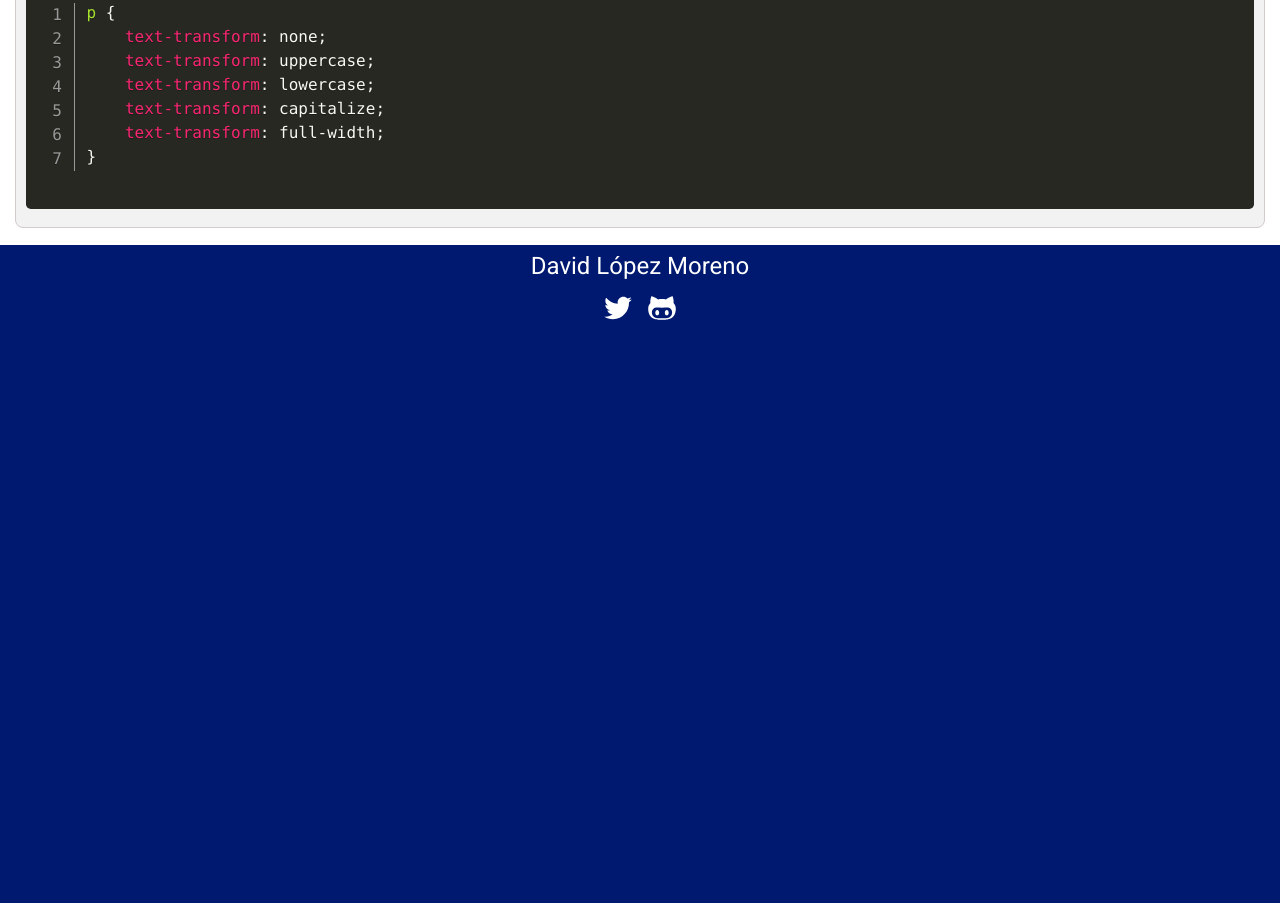
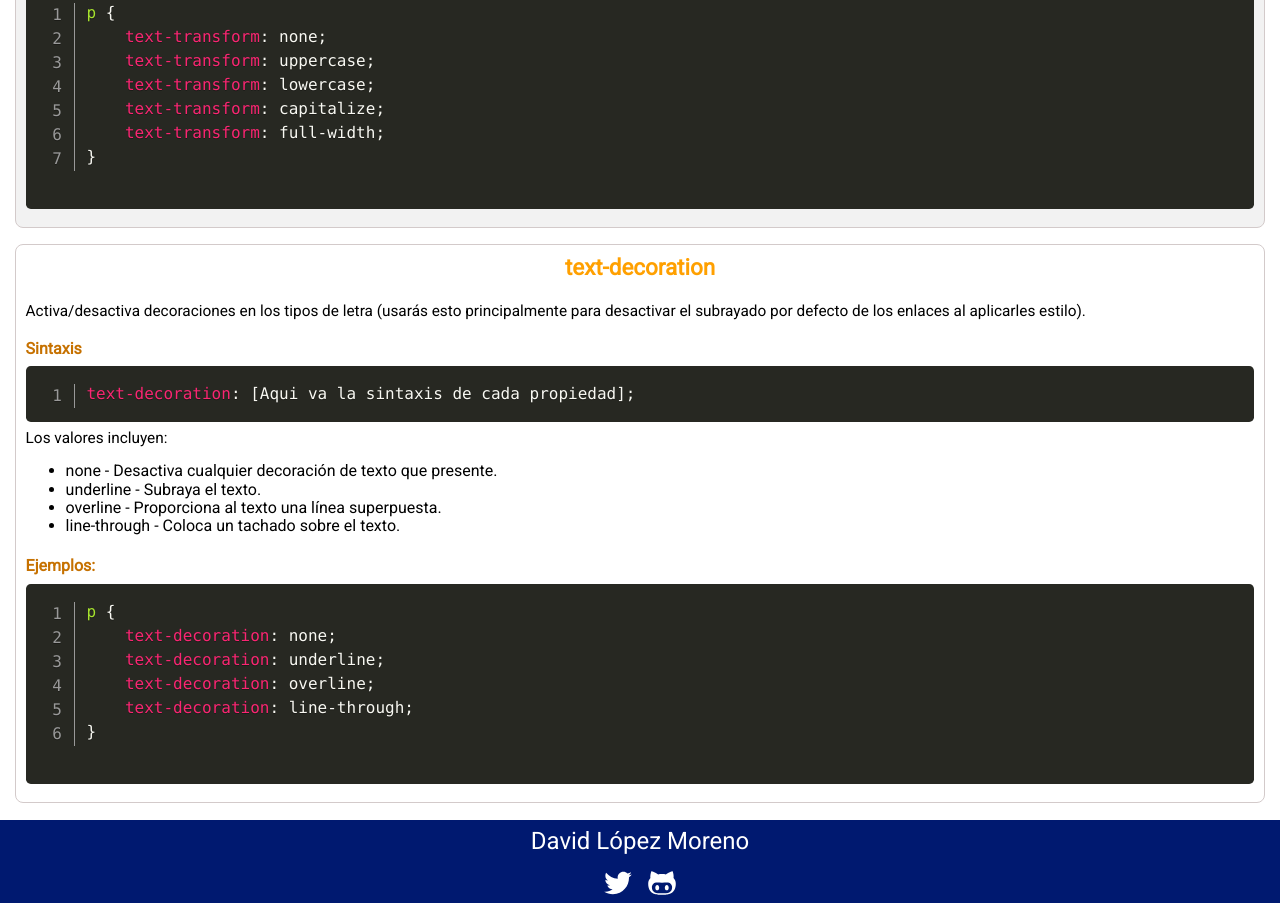
Before and after one commit to iesgrancapitan-diw-tarde/Tutorial_CSS3_2022-23, a plain HTML site: page Fuentes-Efectos_texto.html in a window 1280 px wide. Shown: the part 4823-5726 px from the top of the page. Before the commit the page ends 5151 px from the top, so only its background shows below. Drawn offline with Linux system fonts and the light colour scheme.

Commit message:
Text-Decoration Terminado

```diff
--- a/Fuentes-Efectos_texto.html
+++ b/Fuentes-Efectos_texto.html
@@ -233,6 +233,28 @@
 }</code>
                 </pre>
             </article>
+            <article>
+                <h3>text-decoration</h3>
+                <p>Activa/desactiva decoraciones en los tipos de letra (usarás esto principalmente para desactivar el subrayado por defecto de los enlaces al aplicarles estilo).</p>
+                <h4>Sintaxis</h4>
+                <pre
+                    class="line-numbers"><code class="language-css">text-decoration: [Aqui va la sintaxis de cada propiedad];</code></pre>
+                <p>Los valores incluyen: </p>
+                <ul>
+                    <li>none - Desactiva cualquier decoración de texto que presente.</li>
+                    <li>underline - Subraya el texto.</li>
+                    <li>overline - Proporciona al texto una línea superpuesta.</li>
+                    <li>line-through - Coloca un tachado sobre el texto.</li>
+                </ul>
+                <h4>Ejemplos:</h4>
+                <pre class="line-numbers"><code class="language-css">p {
+    text-decoration: none;
+    text-decoration: underline;
+    text-decoration: overline;
+    text-decoration: line-through;
+}</code>
+                </pre>
+            </article>
         </section>
     </main>
     <footer>
```
